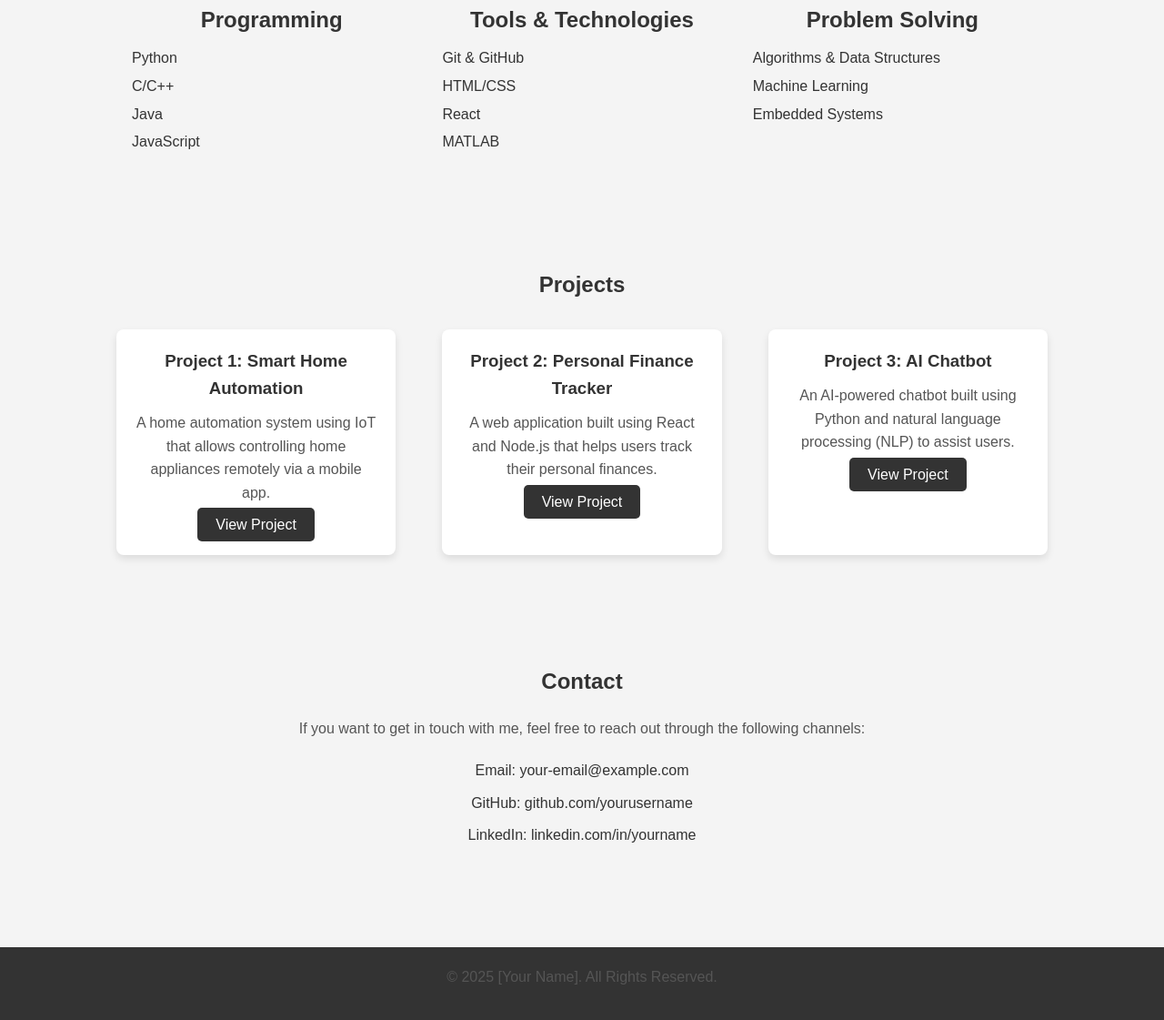
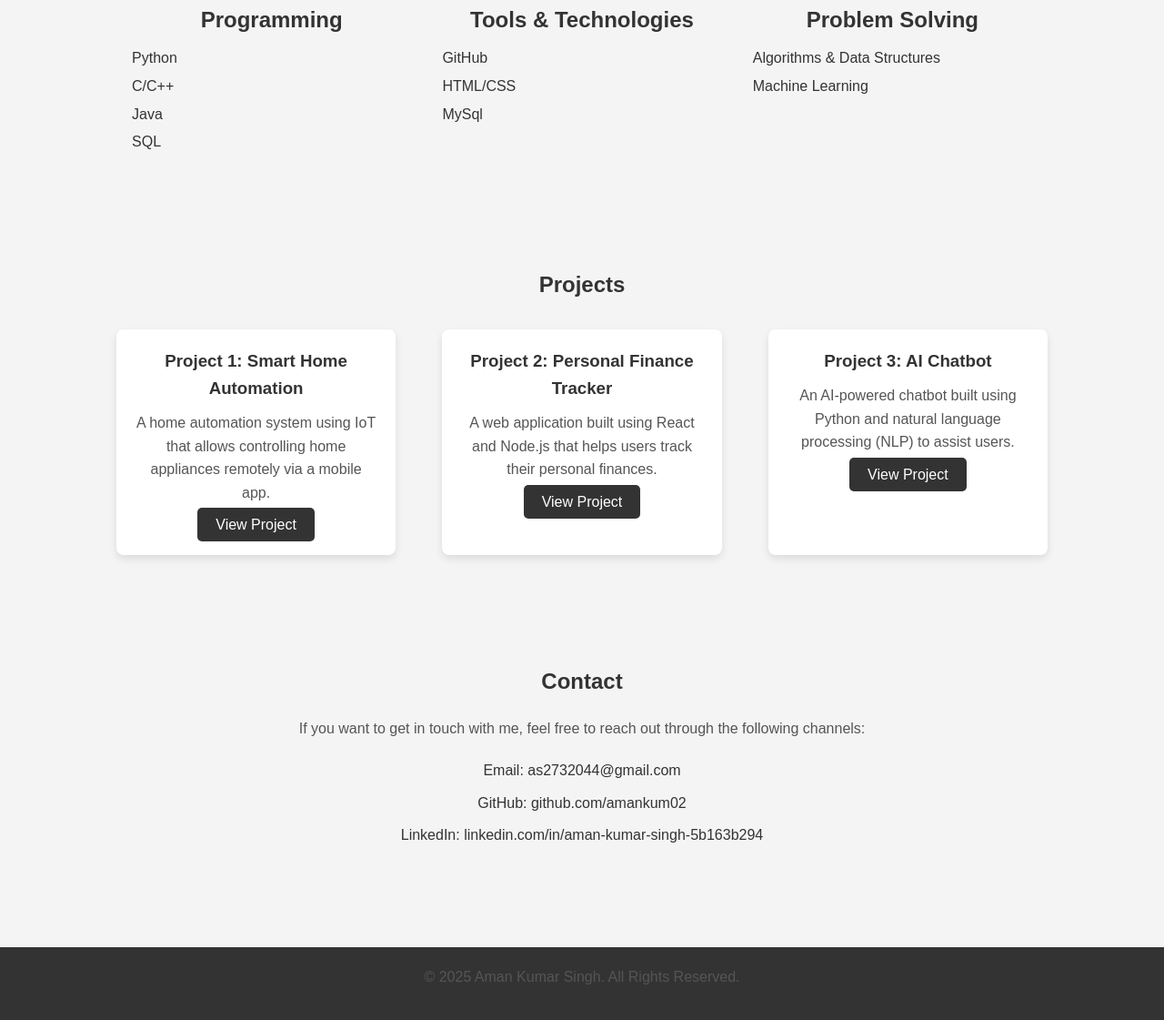
Before and after one commit to amankum02/my_portfolio, a plain HTML site: page index.html in a window 1280 px wide. Shown: the part 719-1840 px from the top of the page at 91% size. Drawn offline with Linux system fonts and the light colour scheme.

Commit message:
Update and rename indexq.html to index.html

```diff
--- a/indexq.html
+++ b/index.html
@@ -33,7 +33,7 @@
     <section id="about" class="section">
         <div class="container">
             <h2>About Me</h2>
-            <p>Hello! I am [Your Name], an engineering student specializing in [Your Branch, e.g., Computer Science, Mechanical Engineering]. I have a passion for innovation, problem-solving, and learning new technologies. I believe in using my skills to make a positive impact in the world.</p>
+            <p>Hello! I am AMAN KUMAR SINGH, an engineering student specializing in Computer Science and Engineering. I have a passion for innovation, problem-solving, and learning new technologies. I believe in using my skills to make a positive impact in the world.</p>
             <p>I am constantly working on improving my skills and gaining hands-on experience through personal projects and academic assignments.</p>
         </div>
     </section>
@@ -49,16 +49,16 @@
                         <li>Python</li>
                         <li>C/C++</li>
                         <li>Java</li>
-                        <li>JavaScript</li>
+                        <li>SQL</li>
                     </ul>
                 </div>
                 <div class="skill">
                     <h3>Tools & Technologies</h3>
                     <ul>
-                        <li>Git & GitHub</li>
+                        <li>GitHub</li>
                         <li>HTML/CSS</li>
-                        <li>React</li>
-                        <li>MATLAB</li>
+                        <li>MySql</li>
+
                     </ul>
                 </div>
                 <div class="skill">
@@ -66,7 +66,7 @@
                     <ul>
                         <li>Algorithms & Data Structures</li>
                         <li>Machine Learning</li>
-                        <li>Embedded Systems</li>
+
                     </ul>
                 </div>
             </div>
@@ -103,16 +103,16 @@
             <h2>Contact</h2>
             <p>If you want to get in touch with me, feel free to reach out through the following channels:</p>
             <ul class="contact-info">
-                <li>Email: <a href="mailto:your-email@example.com">your-email@example.com</a></li>
-                <li>GitHub: <a href="https://github.com/yourusername" target="_blank">github.com/yourusername</a></li>
-                <li>LinkedIn: <a href="https://www.linkedin.com/in/yourname" target="_blank">linkedin.com/in/yourname</a></li>
+                <li>Email: <a href="mailto:as2732044@gmail.com">as2732044@gmail.com</a></li>
+                <li>GitHub: <a href="https://github.com/amankum02" target="_blank">github.com/amankum02</a></li>
+                <li>LinkedIn: <a href="https://www.linkedin.com/in/aman-kumar-singh-5b163b294" target="_blank">linkedin.com/in/aman-kumar-singh-5b163b294</a></li>
             </ul>
         </div>
     </section>
 
     <!-- Footer -->
     <footer>
-        <p>&copy; 2025 [Your Name]. All Rights Reserved.</p>
+        <p>&copy; 2025 Aman Kumar Singh. All Rights Reserved.</p>
     </footer>
 
     <script src="script.js"></script>
```
